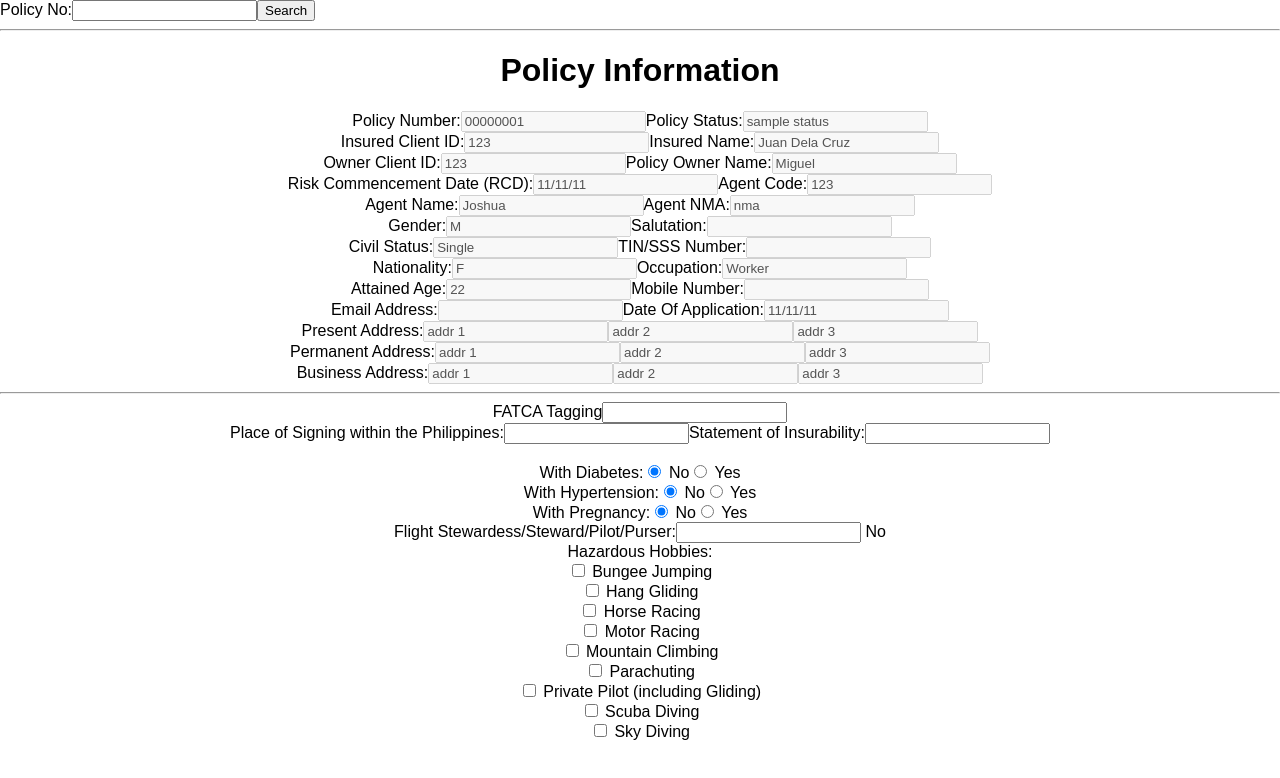
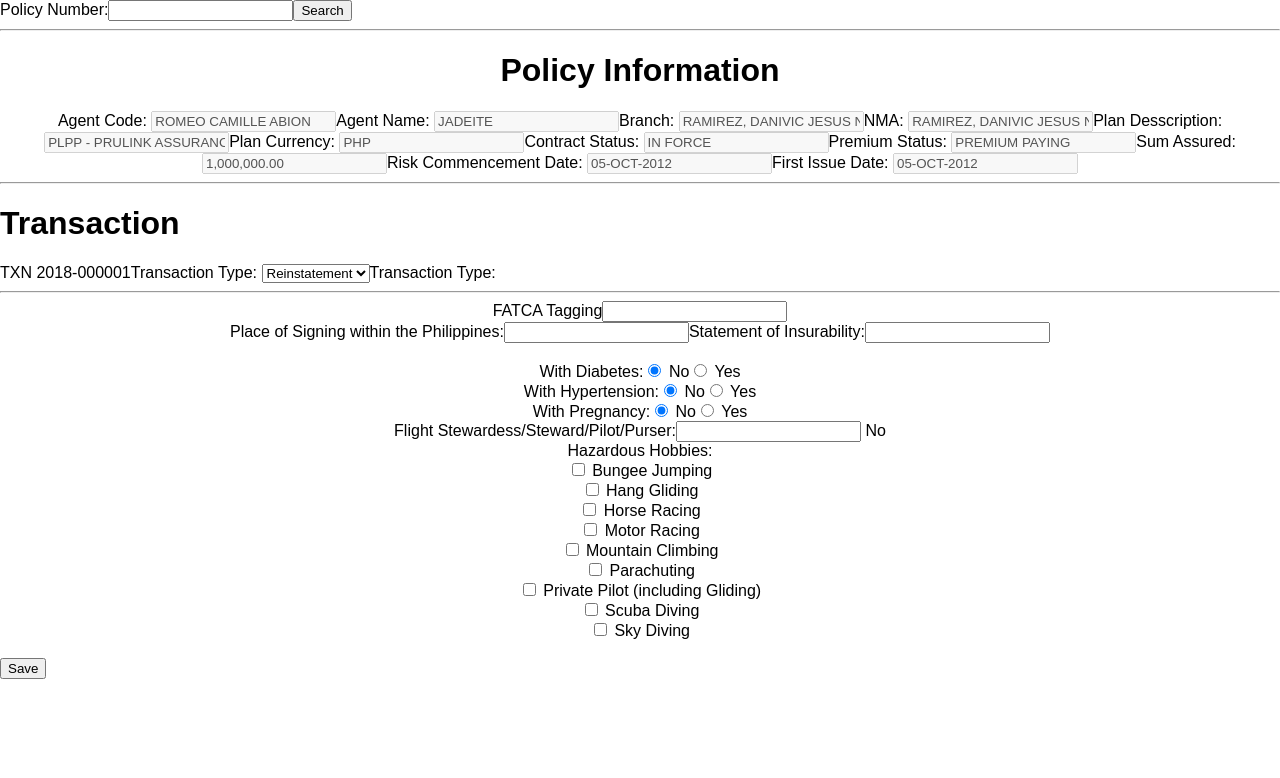
Before and after one commit to questronix/bpm-pl-ui, a React (Create React App) app: page / in a window 1280 px wide. Shown: the top 778 px of the page. Built offline with nearby package versions, Linux system fonts and the light colour scheme.

Commit message:
Modify policy fields Change request keyword to transaction Initial transaction component

```diff
--- a/src/modules/policy/component/Policy.js
+++ b/src/modules/policy/component/Policy.js
@@ -2,47 +2,126 @@ import React, {Component} from 'react'
 import SearchPolicyForm from './SearchPolicyForm';
 import PolicyInformation from './PolicyInformation';
 import Fatca from './Fatca';
+import Transaction from './Transaction';
 
 class Policy extends Component {
    render() {
-      const policy = {
-        number: '00000001',
-        status: 'sample status',
-        insuredClientID: '123',
-        insuredName: 'Juan Dela Cruz',
-        ownerClientID: '123',
-        ownerName: 'Miguel',
-        rcd: '11/11/11',
-        agentCode: '123',
-        agentName: 'Joshua',
-        agentNMA: 'nma',
-        nationality: 'F',
-        occupation: 'Worker',
-        attainedAge: '22',
-        mobileNumber: '09291234567',
-        email: 'email@domain.com',
-        dateOfApplication: '11/11/11',
-        salutation: '',
-        gender: 'M',
-        civilStatus: 'Single',
-        tinOrSSNumber: '123',
-        clientTagging: 'HRC',
-        presentAddress: {
-          addr1: 'addr 1',
-          addr2: 'addr 2',
-          addr3: 'addr 3',
+    const policy = {
+      number: '04010295',
+      agentCode: 'ROMEO CAMILLE ABION',
+      agentName: 'JADEITE',
+      branch: 'RAMIREZ, DANIVIC JESUS N.',
+      nma: 'RAMIREZ, DANIVIC JESUS N.',
+      planDesc: 'PLPP - PRULINK ASSURANCE ACCOUNT PLUS',
+      planCurrency: 'PHP',
+      contractStatus: 'IN FORCE',
+      premiumStatus: 'PREMIUM PAYING',
+      sumAssured: '1,000,000.00',
+      rcd: '05-OCT-2012',
+      firstIssueDate: '05-OCT-2012',
+    };
+
+    const transaction = {
+      number: '2018-000001',
+      isNew: true,
+      type: [
+        {
+          id: 1,
+          label: 'Reinstatement',
         },
-        permanentAddress: {
-          addr1: 'addr 1',
-          addr2: 'addr 2',
-          addr3: 'addr 3',
+        {
+          id: 2,
+          label: 'Option 2'
+        }
+      ],
+      action: [
+        {
+          id: 1,
+          value: true,
+          label: 'Updating'
         },
-        businessAddress: {
-          addr1: 'addr 1',
-          addr2: 'addr 2',
-          addr3: 'addr 3',
+        {
+          id: 2,
+          value: false,
+          label: 'Redating'
         },
-      }
+        {
+          id: 3,
+          value: false,
+          label: 'Waiver'
+        },
+      ],
+      checkList: [
+        {
+          id: 1,
+          value: false,
+          label: 'Health Statement Form (HSF)',
+        },
+        {
+          id: 2,
+          value: false,
+          label: 'U/W routine requirements',
+        },
+        {
+          id: 3,
+          value: false,
+          label: 'Payment of Premium Arrears',
+        },
+        {
+          id: 4,
+          value: false,
+          label: 'Specimen Signature Form (if applicable)',
+        },
+        {
+          id: 5,
+          value: false,
+          label: 'Valid Government Issued ID (if applicable)',
+        },
+        {
+          id: 6,
+          value: false,
+          label: 'Valid Non-Government Issued ID (if applicable)',
+        },
+      ],
+    };
+      // const policy = {
+      //   number: '00000001',
+      //   status: 'sample status',
+      //   insuredClientID: '123',
+      //   insuredName: 'Juan Dela Cruz',
+      //   ownerClientID: '123',
+      //   ownerName: 'Miguel',
+      //   rcd: '11/11/11',
+      //   agentCode: '123',
+      //   agentName: 'Joshua',
+      //   agentNMA: 'nma',
+      //   nationality: 'F',
+      //   occupation: 'Worker',
+      //   attainedAge: '22',
+      //   mobileNumber: '09291234567',
+      //   email: 'email@domain.com',
+      //   dateOfApplication: '11/11/11',
+      //   salutation: '',
+      //   gender: 'M',
+      //   civilStatus: 'Single',
+      //   tinOrSSSNumber: '123',
+      //   clientTagging: 'HRC',
+      //   presentAddress: {
+      //     addr1: 'addr 1',
+      //     addr2: 'addr 2',
+      //     addr3: 'addr 3',
+      //   },
+      //   permanentAddress: {
+      //     addr1: 'addr 1',
+      //     addr2: 'addr 2',
+      //     addr3: 'addr 3',
+      //   },
+      //   businessAddress: {
+      //     addr1: 'addr 1',
+      //     addr2: 'addr 2',
+      //     addr3: 'addr 3',
+      //   },
+      // }
 
       return (
         <div>
@@ -50,7 +129,10 @@ class Policy extends Component {
           <hr/>
           <PolicyInformation policy={policy} />
           <hr />
+          <Transaction transaction={transaction}/>
+          <hr />
           <Fatca />
+          <input type="button" value="Save" />
         </div>
       );
    }
--- a/src/modules/policy/component/PolicyInformation.js
+++ b/src/modules/policy/component/PolicyInformation.js
@@ -12,7 +12,29 @@ class PolicyInformation extends Component {
     return (
       <div className="App">
         <h1>Policy Information</h1>
-        <label>Policy Number:
+        <label>Agent Code: </label>
+        <input type="text" value={policy.agentCode} disabled/>
+        <label>Agent Name: </label>
+        <input type="text" value={policy.agentName} disabled/>
+        <label>Branch: </label>
+        <input type="text" value={policy.branch} disabled/>
+        <label>NMA: </label>
+        <input type="text" value={policy.nma} disabled/>
+        <label>Plan Desscription: </label>
+        <input type="text" value={policy.planDesc} disabled/>
+        <label>Plan Currency: </label>
+        <input type="text" value={policy.planCurrency} disabled/>
+        <label>Contract Status: </label>
+        <input type="text" value={policy.contractStatus} disabled/>
+        <label>Premium Status: </label>
+        <input type="text" value={policy.premiumStatus} disabled/>
+        <label>Sum Assured: </label>
+        <input type="text" value={policy.sumAssured} disabled/>
+        <label>Risk Commencement Date: </label>
+        <input type="text" value={policy.rcd} disabled/>
+        <label>First Issue Date: </label>
+        <input type="text" value={policy.firstIssueDate} disabled/>
+        {/* <label>Policy Number:
           <input
             type="text"
             value={policy.number}
@@ -172,7 +194,7 @@ class PolicyInformation extends Component {
             type="text"
             value={policy.businessAddress.addr3}
             disabled /><br/>
-        </label>
+        </label> */}
       </div>
     );
   }
--- a/src/modules/policy/component/SearchPolicyForm.js
+++ b/src/modules/policy/component/SearchPolicyForm.js
@@ -27,7 +27,7 @@ class SearchPolicyForm extends Component {
  render() {
    return (
      <form onSubmit={this.handleSubmit}>
-      <label> Policy No:
+      <label> Policy Number:
         <input
           type="text"
           value={this.state.policyNo}
--- /dev/null
+++ b/src/modules/policy/component/Transaction.js
@@ -0,0 +1,19 @@
+import React, {Component} from 'react';
+
+class Transaction extends Component {
+  render() {
+    return (
+      <div>
+        <h1>Transaction</h1>
+        <label>TXN {this.props.transaction.number}</label>
+        <label>Transaction Type: </label>
+        <select>
+          <option >Reinstatement</option>
+        </select>
+        <label>Transaction Type: </label>
+      </div>
+    );
+  }
+}
+
+export default Transaction;
```
Also changed, not shown: src/App.js (+1 -75 lines).
